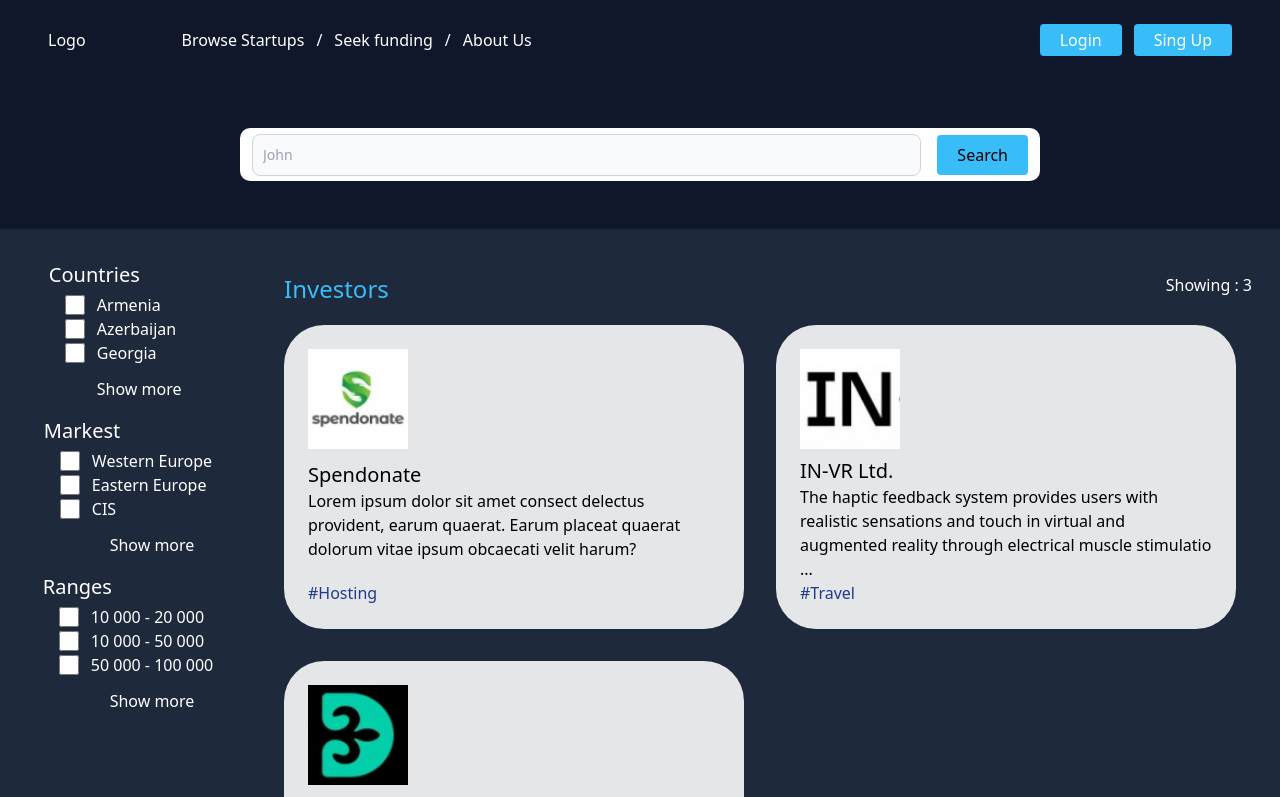
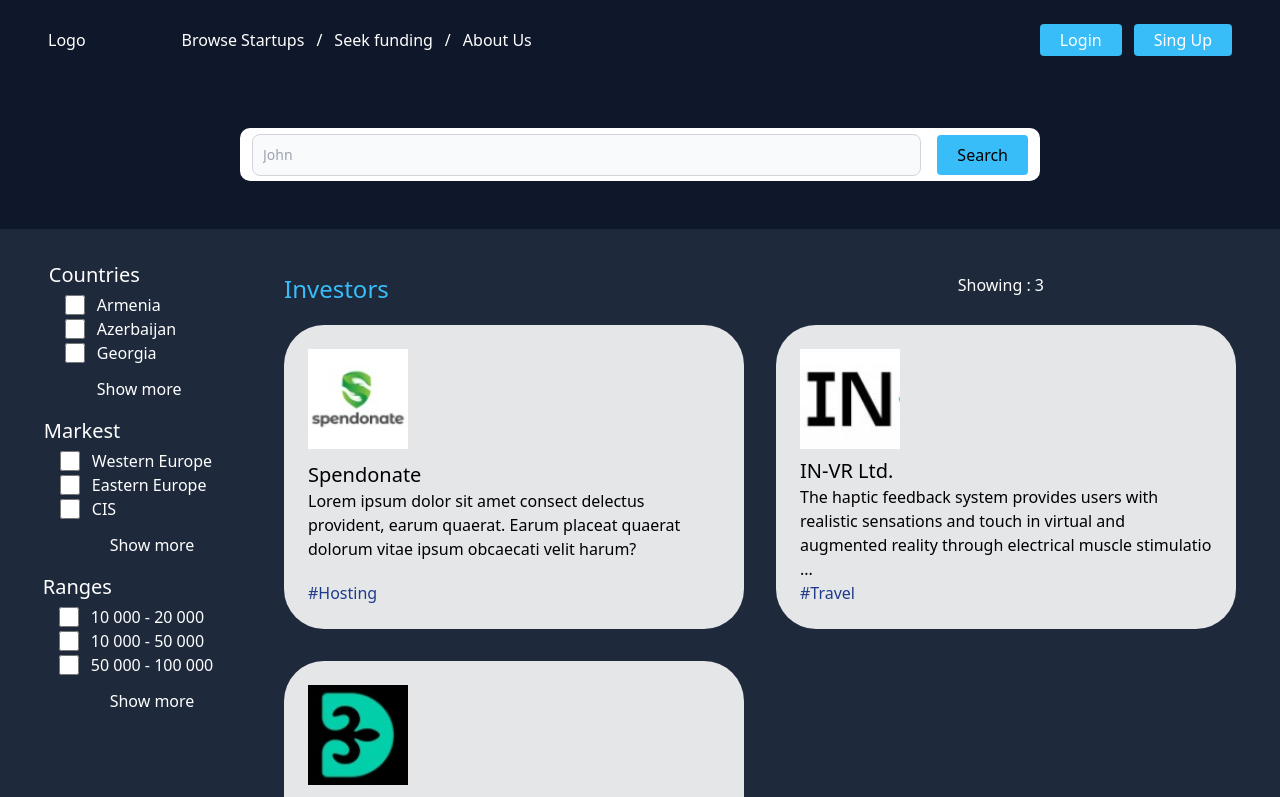
Before and after one commit to TimurRahkmatov/startup, a React (Vite) app: page /investors in a window 1280 px wide. Shown: the top 797 px of the page. Built offline with nearby package versions, Linux system fonts and the light colour scheme.

Commit message:
edit startups and investors page

```diff
--- a/src/Components/Cards/InvestorsCard/index.jsx
+++ b/src/Components/Cards/InvestorsCard/index.jsx
@@ -14,7 +14,7 @@ const InvestorsCard = () => {
       }}
     >
       <div className="container px-7 ">
-        <div className="flex justify-between py-3">
+        <div className="flex justify-between py-3 pr-52">
           <h3 className="text-sky-400 text-2xl">Investors</h3>
           <p className="text-white">Showing : 3</p>
         </div>
--- a/src/Components/Cards/StartupCard/index.jsx
+++ b/src/Components/Cards/StartupCard/index.jsx
@@ -9,7 +9,7 @@ const StartupCard = () => {
       style={{ width: "80%", padding: "2rem 0", backgroundColor: "#1e293b" }}
     >
       <div className="container px-7 ">
-        <div className="flex justify-between py-3">
+        <div className="flex justify-between py-3 pr-48">
           <h3 className="text-sky-400 text-2xl">Startups</h3>
           <p className="text-white">Showing : 3</p>
         </div>
--- a/src/Components/Main/Main.jsx
+++ b/src/Components/Main/Main.jsx
@@ -21,7 +21,7 @@ const Main = () => {
                 typewriter
 
 
-                  .typeString("Get information for the regional growth, use smart matching tools for the startups and investors, find mentors !")
+                  .typeString("Get information for the regional growth, use smart matching tools for the startups")
                 //   .pauseFor(1000)
 
                   .start();
```
